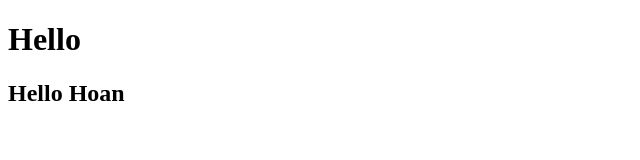
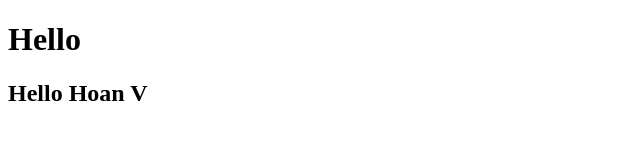
Before and after one commit to hoansn00/demo-git, a plain HTML site: page about.html in a window 1280 px wide. Shown: the full height of the page, 0-640 px from the left. Drawn offline with Linux system fonts and the light colour scheme.

Commit message:
Update about.html

```diff
--- a/about.html
+++ b/about.html
@@ -10,7 +10,7 @@
 
 <body>
     <h1>Hello</h1>
-    <h2>Hello Hoan</h2>
+    <h2>Hello Hoan V</h2>
 </body>
 
 </html>
```
